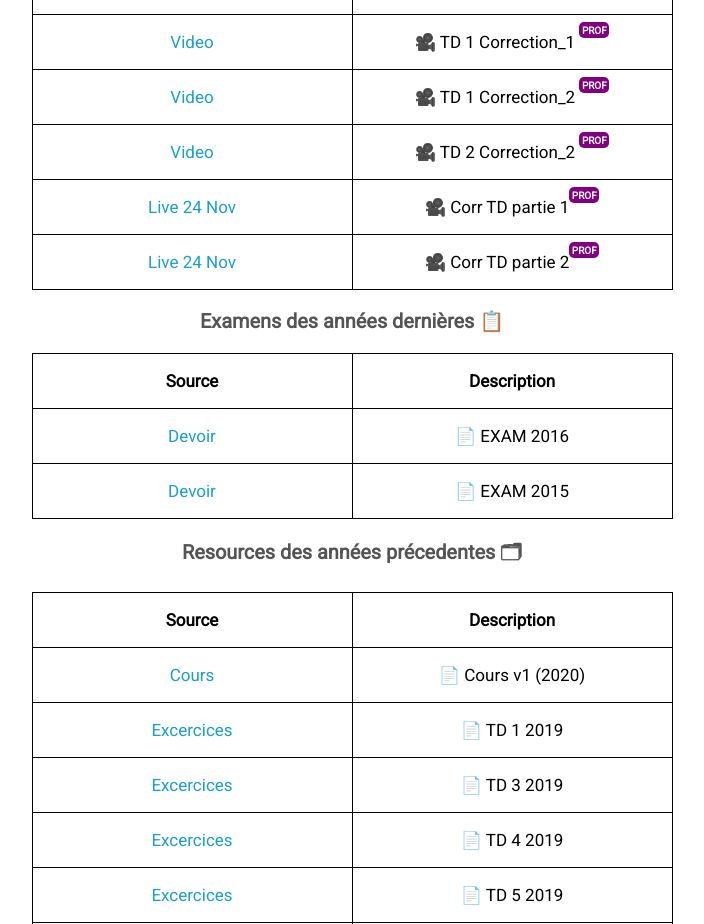
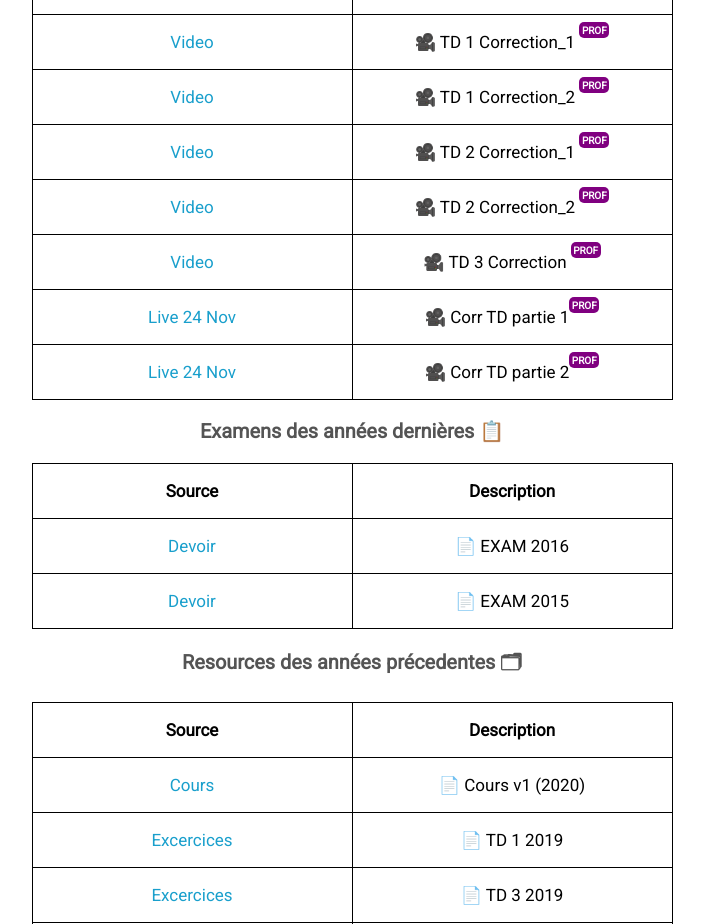
Before and after one commit to CODE-BR3AKER/ensah, a plain HTML site: page ana3.html in a window 1280 px wide. Shown: the part 1862-2786 px from the top of the page, without its empty margins (288-992 px from the left). Drawn offline with Linux system fonts and the light colour scheme.

Commit message:
analyse 3 updated

```diff
--- a/ana3.html
+++ b/ana3.html
@@ -142,10 +142,24 @@
       </tr>
       <tr>
         <td>
+          <a href="https://drive.google.com/file/d/1JBcn1MX0WSiEoqkW0Zs5aXjV0tXN2yDb/view" target="_blank">
+            Video</a>
+        </td>
+        <td>&#127909; TD 2 Correction_1 <sup class="prof">PROF</sup></td>
+      </tr>
+      <tr>
+        <td>
           <a href="https://drive.google.com/file/d/1C92Mymd6IZ8o_9c3DDV_BsnOxBGkzSt7/view" target="_blank">
             Video</a>
         </td>
         <td>&#127909; TD 2 Correction_2 <sup class="prof">PROF</sup></td>
+      </tr>
+      <tr>
+        <td>
+          <a href="https://drive.google.com/file/d/1qKvbbD-fePn7uXP-8NNTsT9UMDOsA7df/view" target="_blank">
+            Video</a>
+        </td>
+        <td>&#127909; TD 3 Correction <sup class="prof">PROF</sup></td>
       </tr>
       <tr>
         <td>
```
